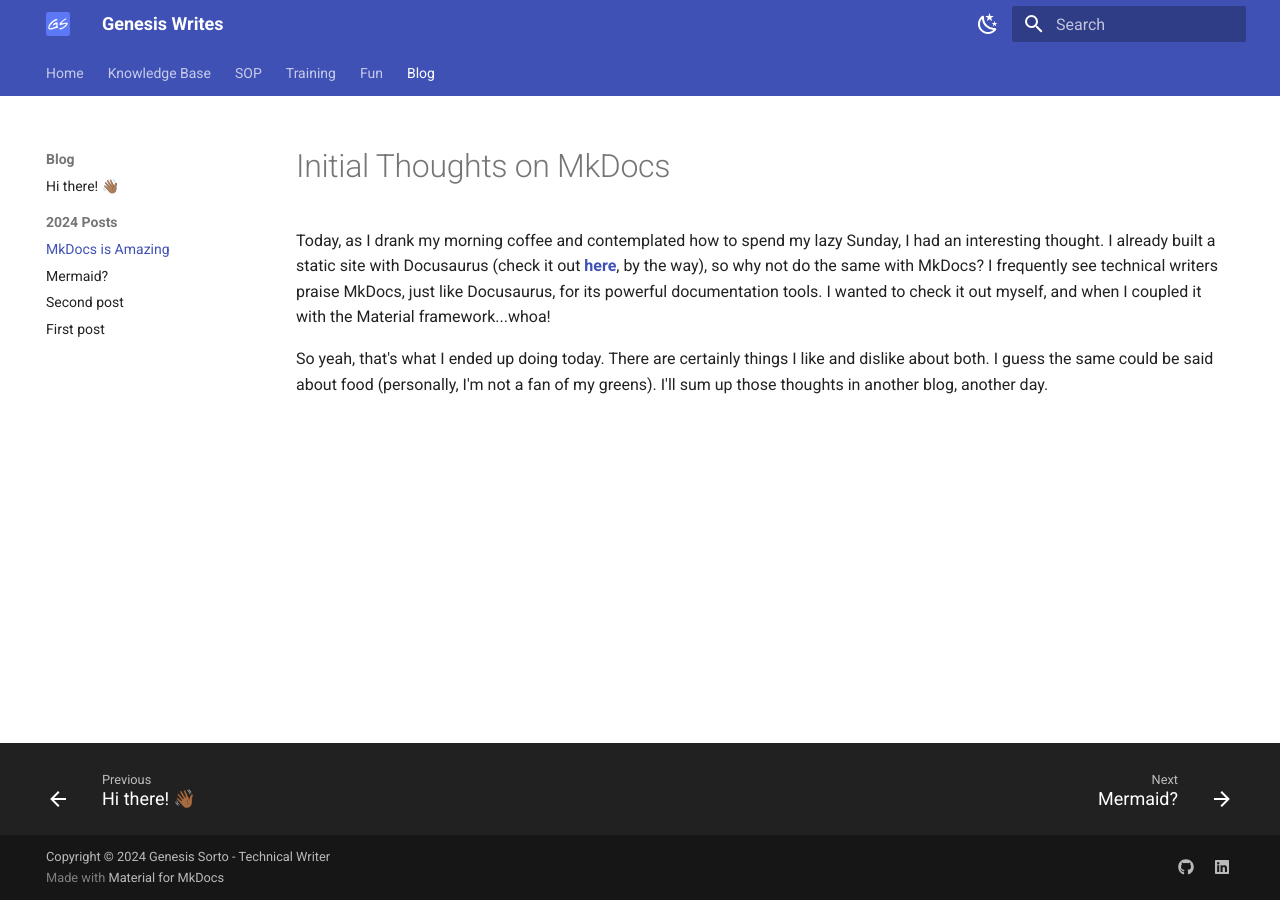
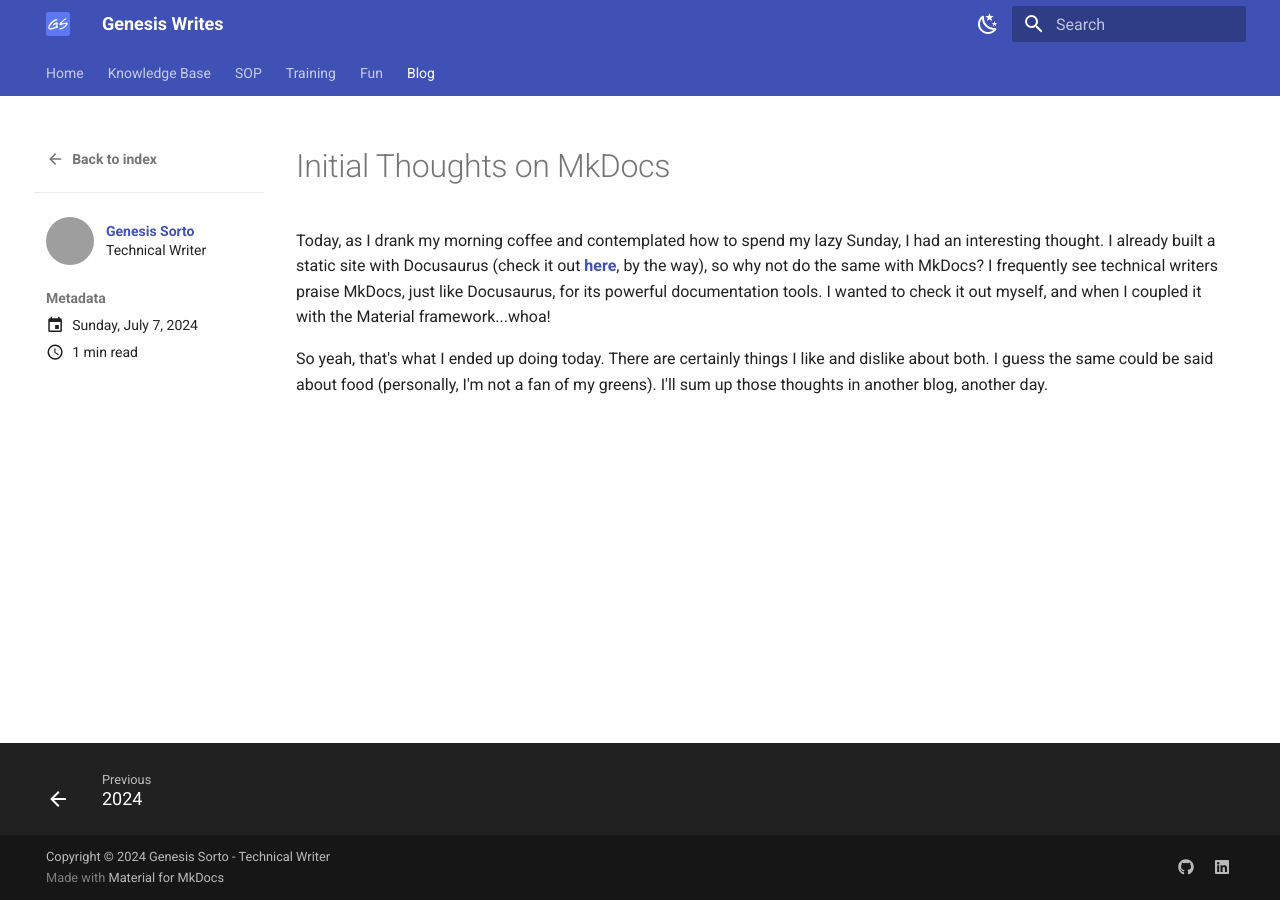
Before and after one commit to genesis-writing/gen-tech-writing-portfolio-and-blog-v2, an MkDocs documentation site: the page built from docs/blog/posts/2024-07-07-fourth-blog-post.md, in a window 1280 px wide. Built offline with MkDocs 1.6.1 and Material for MkDocs 9.7.7, drawn with Linux system fonts in a browser that asks for light colours; part of the change alters nothing that is shown; grey boxes are pictures that could not be loaded.

```diff
--- a/mkdocs.yml
+++ b/mkdocs.yml
@@ -34,23 +34,18 @@ theme:
     - search.suggest
     - search.highlight
 
-  plugins:
-    - typeset
-    - search
-    - blog:
-        post_date_format: full
-        post_readtime: true
-        authors: true
-        authors_file: blog/.authors.yml
-        authors_profiles: true
-    - mkdocs-nav-weight:
-        section_renamed: false
-        index_weight: -10
-        warning: true
-        reverse: false
-        headless_included: false
-    - tags:
-        enabled: true
+plugins:
+  - glightbox
+  - search
+  - blog:
+      post_date_format: full
+      post_readtime: true
+      authors: true
+      authors_file: blog/.authors.yml
+      authors_profiles: true
+  - tags:
+      enabled: true
+
 
 extra:
   social:
```
